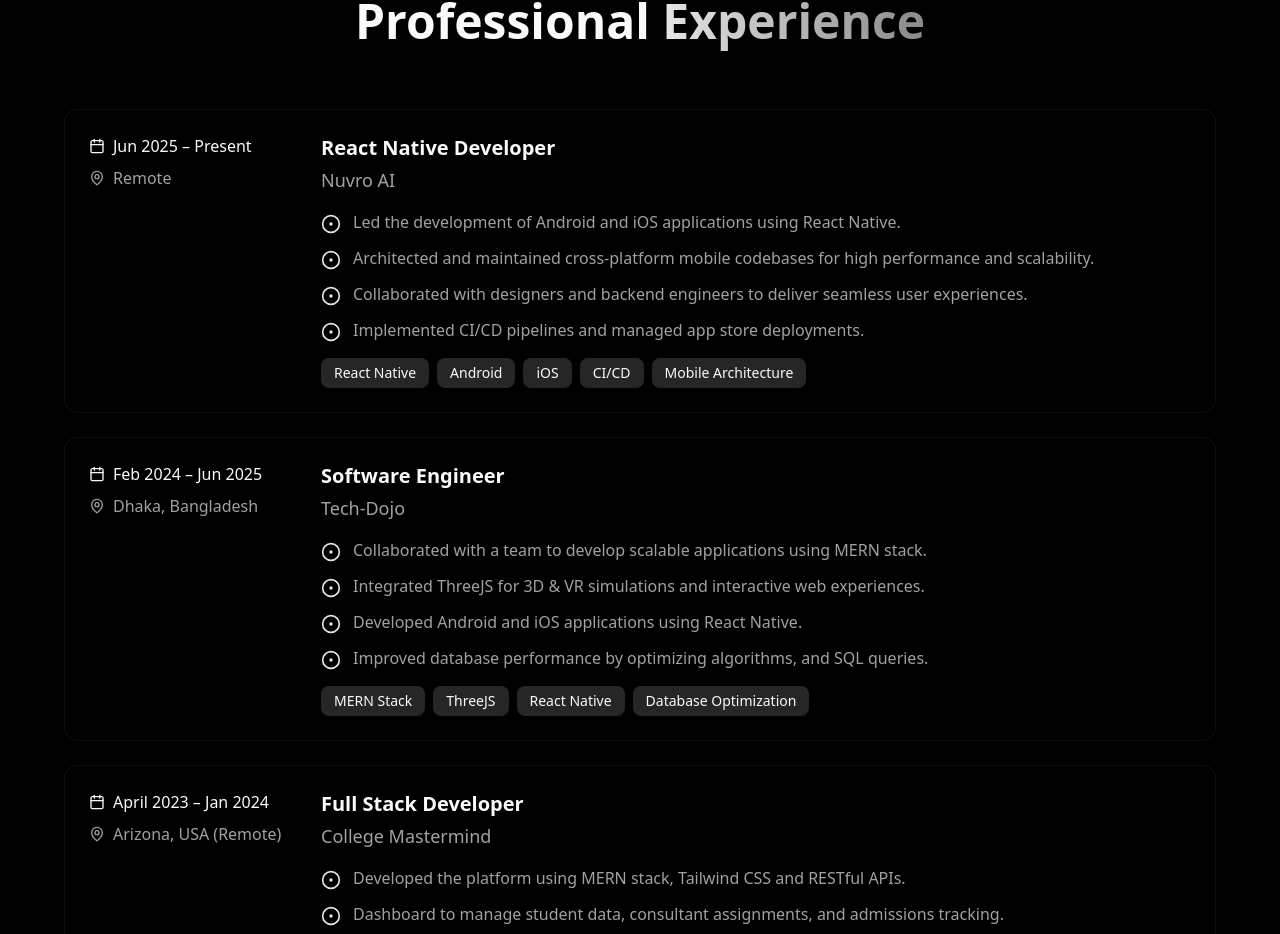
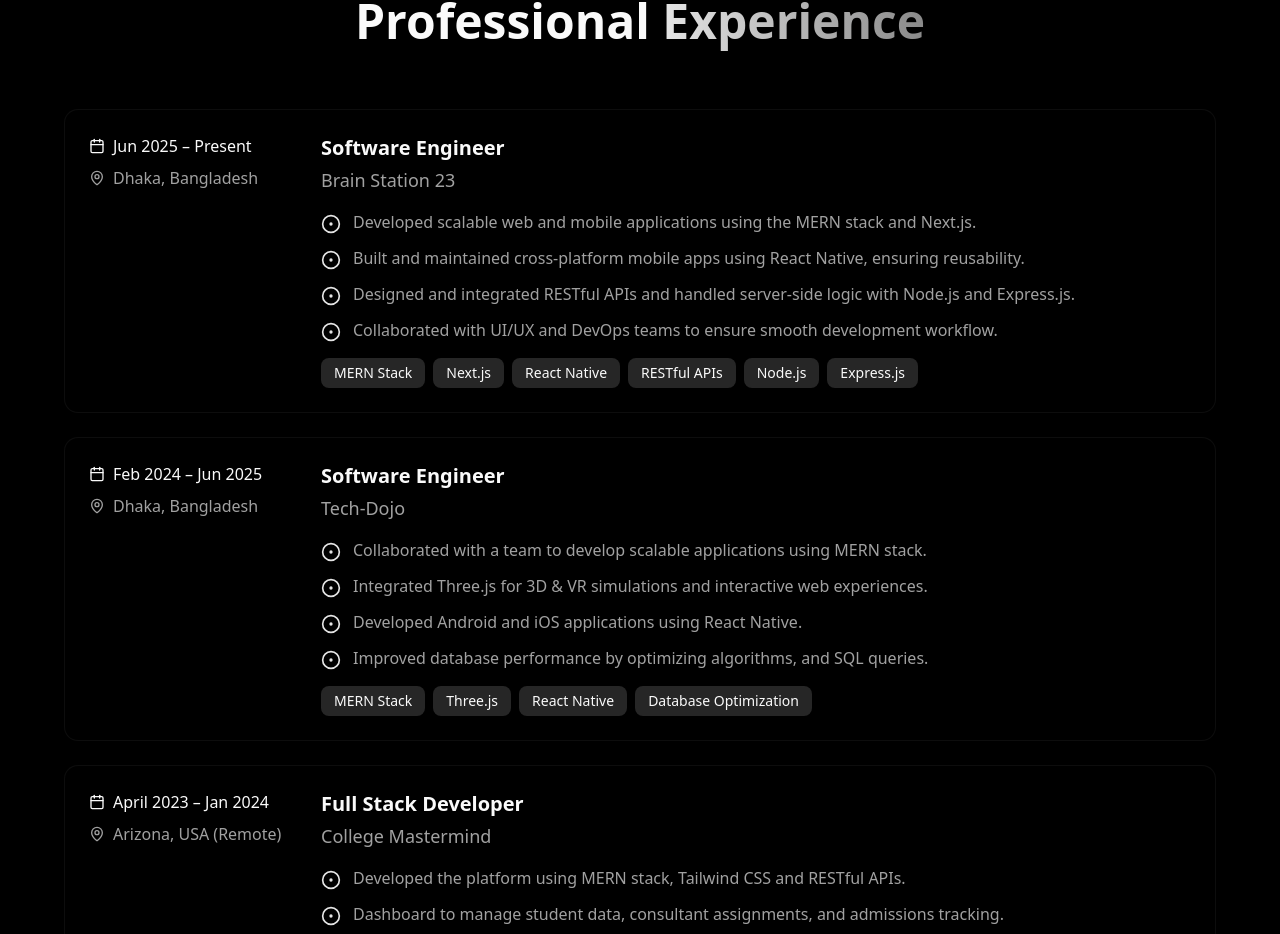
Before and after one commit to NafisRayan/NafisRayan-Portfolio, a Next.js app: page / in a window 1280 px wide. Shown: the part 951-1885 px from the top of the page. Built offline with nearby package versions, Linux system fonts and the light colour scheme.

Commit message:
feat: update experience section with new role and responsibilities for improved clarity

```diff
--- a/src/components/experience-section.tsx
+++ b/src/components/experience-section.tsx
@@ -7,18 +7,17 @@
 
 const experiences = [
   {
-    title: "React Native Developer",
-    company: "Nuvro AI",
-    location: "Remote",
+    title: "Software Engineer",
+    company: "Brain Station 23",
+    location: "Dhaka, Bangladesh",
     period: "Jun 2025 – Present",
-    role: "Lead Android/iOS Developer",
     responsibilities: [
-      "Led the development of Android and iOS applications using React Native.",
-      "Architected and maintained cross-platform mobile codebases for high performance and scalability.",
-      "Collaborated with designers and backend engineers to deliver seamless user experiences.",
-      "Implemented CI/CD pipelines and managed app store deployments."
+      "Developed scalable web and mobile applications using the MERN stack and Next.js.",
+      "Built and maintained cross-platform mobile apps using React Native, ensuring reusability.",
+      "Designed and integrated RESTful APIs and handled server-side logic with Node.js and Express.js.",
+      "Collaborated with UI/UX and DevOps teams to ensure smooth development workflow."
     ],
-    technologies: ["React Native", "Android", "iOS", "CI/CD", "Mobile Architecture"]
+    technologies: ["MERN Stack", "Next.js", "React Native", "RESTful APIs", "Node.js", "Express.js"]
   },
   {
     title: "Software Engineer",
@@ -27,11 +26,11 @@
     period: "Feb 2024 – Jun 2025",
     responsibilities: [
       "Collaborated with a team to develop scalable applications using MERN stack.",
-      "Integrated ThreeJS for 3D & VR simulations and interactive web experiences.",
+      "Integrated Three.js for 3D & VR simulations and interactive web experiences.",
       "Developed Android and iOS applications using React Native.",
       "Improved database performance by optimizing algorithms, and SQL queries.",
     ],
-    technologies: ["MERN Stack", "ThreeJS", "React Native", "Database Optimization"],
+    technologies: ["MERN Stack", "Three.js", "React Native", "Database Optimization"],
   },
   {
     title: "Full Stack Developer",
```
Also changed, not shown: 1 other file (tests, documents, lock files or other folders).
